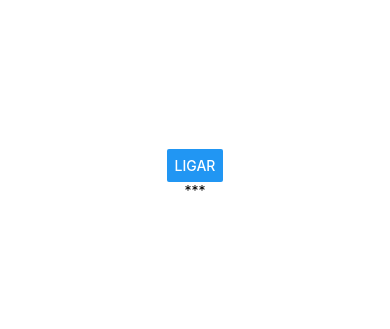
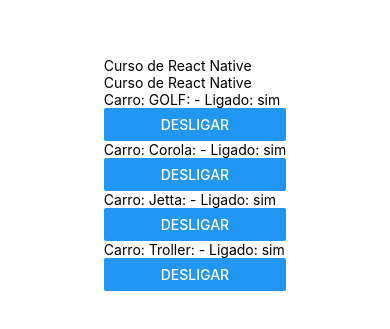
Before and after one commit to renatorobot/app, a React Native app: screen / in a window 390 px wide. Shown: the part 263-592 px from the top of the page. Built offline with nearby package versions, Linux system fonts and the light colour scheme.

Commit message:
State em React Native - Componente de Classe

```diff
--- a/App.js
+++ b/App.js
@@ -7,40 +7,28 @@
  */
 //import React, { Component } from 'react';
 import React, {useState} from 'react';
-import {StyleSheet, Text, View, Image, Button, Alert, ImageBackground} from 'react-native';
-import C1 from './componentes/comp1';
-import Caixas from './componentes/Caixas';
-import Lp from './componentes/ListaPlana';
+import {StyleSheet, Text, View,Button} from 'react-native';
 import Estilos from './estilos/Estilos.js';
-
-const img1 = './assets/imagens/bg1.jpg';
-const img2 = './assets/imagens/bg2.jpg';
+import CarroC from './componentes/CarroC';
+import CarroF from './componentes/CarroF';
 
 
 export default function App1(){
 
 
-const [ligado, setLigado] = useState(false)
-
   return (
     <View style={Estilos.conteiner}>
-        <Button
-            title={ligado?"Desligar":"Ligar"}
-            onPress={()=>setLigado(!ligado)}
-        />
-        {ligado?
         <View>
           <Text>Curso de React Native</Text>
           <Text>Curso de React Native</Text>
+          <CarroC nome="GOLF" />
+          <CarroC nome="Corola" />
+          <CarroC nome="Jetta" />
+          <CarroC nome="Troller" />
         </View>
-          :
-          <Text>***</Text>
-
-        }
-
     </View>
-  );
-};
+  )
+}
 
 const estilos = StyleSheet.create({
 
--- /dev/null
+++ b/componentes/CarroC.js
@@ -0,0 +1,29 @@
+import React, {Component} from 'react';
+import {View, Text, Button} from 'react-native';
+
+
+export default class Carro extends Component{
+    state={
+
+        ligado:true,
+
+    }
+    render(props){
+        return(
+            <View>
+                <Text>
+                    Carro: {this.props.nome}: - Ligado: {this.state.ligado ? "sim" : "Não"}
+                </Text>
+                <Button
+
+                title={this.state.ligado ? "Desligar" : "Ligar"}
+                onPress={
+                    ()=>{this.setState({ligado:!this.state.ligado})}
+                }
+
+                />
+
+            </View>
+        )
+    }
+}
--- /dev/null
+++ b/componentes/CarroF.js
@@ -0,0 +1,27 @@
+import React, {useState} from 'react';
+import {View, Text, Button} from 'react-native';
+
+
+export default function(props){
+
+
+    const [ligado, setLigado] = useState(true)
+
+return(
+
+        <View>
+            <Text>
+                Carro: {props.nome}: - Ligado: {props.ligado ? "sim" : "Não"}
+            </Text>
+            <Button
+
+            title={ligado ? "Desligar" : "Ligar"}
+            onPress={
+                ()=>{setLigado(!ligado)}
+            }
+
+            />
+
+        </View>
+    )
+}
```
